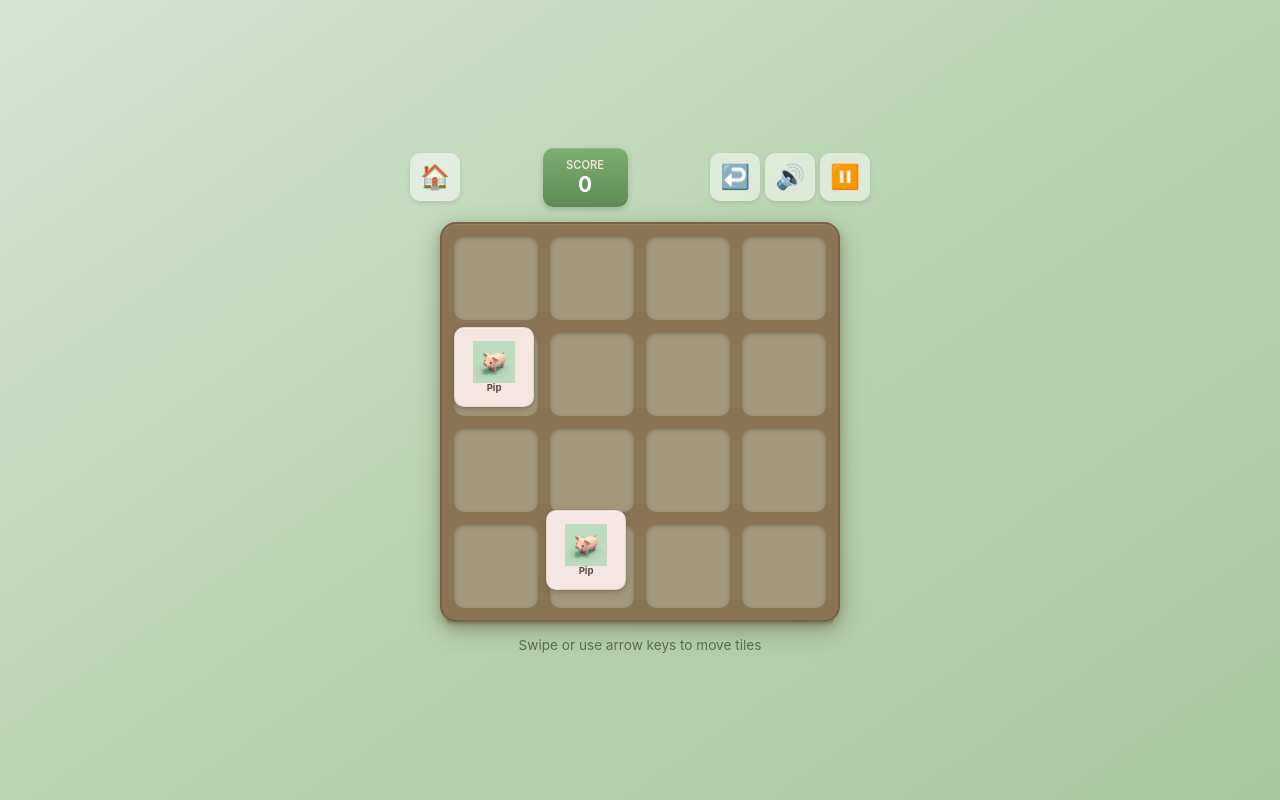
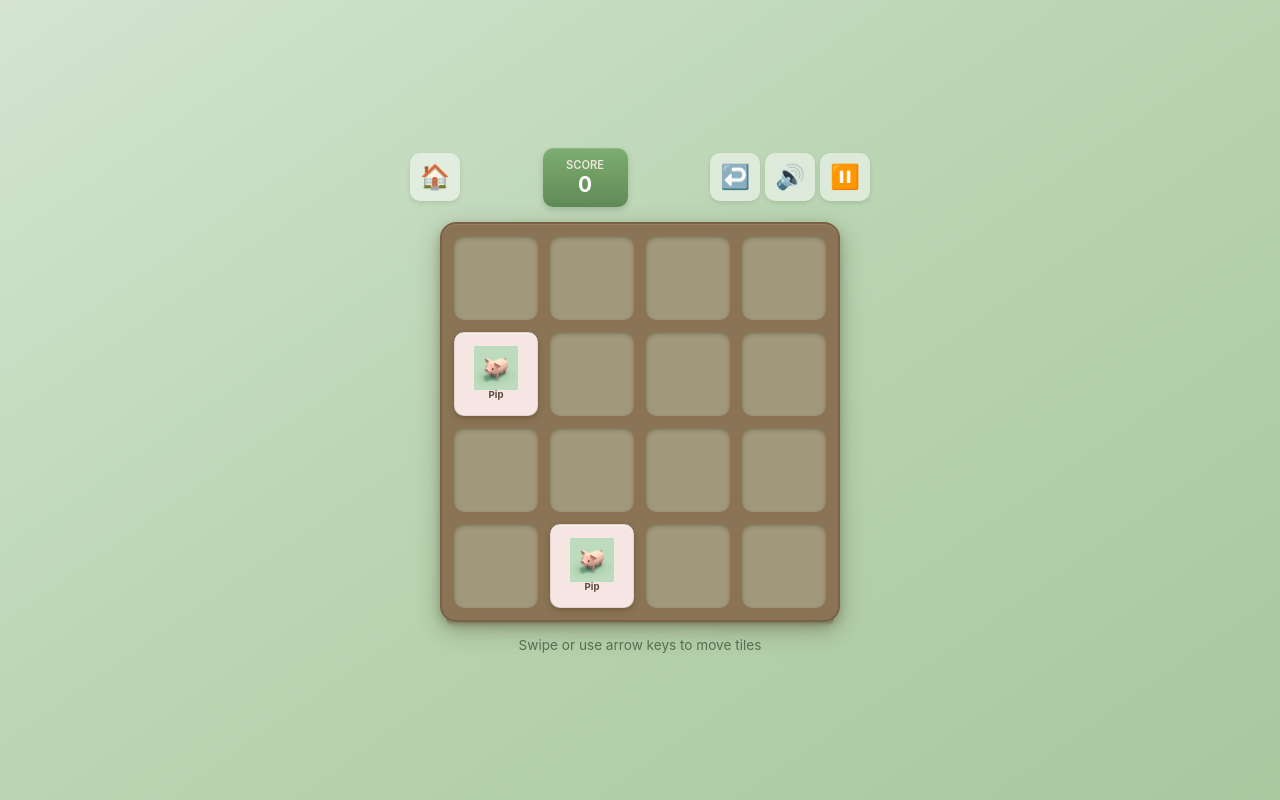
Before and after one commit to mtrlvr/powers-of-pig, a website: page src/index.html in a window 1280 px wide. Both pictures are taken after a click on the button "Play". Drawn offline with Linux system fonts and the light colour scheme.

Commit message:
finally fix the tile system

```diff
--- a/src/game.js
+++ b/src/game.js
@@ -231,9 +231,9 @@ class Game {
         // Current screen
         this.currentScreen = 'home';
 
-        // Cell positions (measured from actual DOM for mobile accuracy)
+        // Tile dimensions (calculated from grid)
+        this.tileSize = 0;
         this.cellPositions = [];
-        this.tileSize = 0;
 
         // Cache DOM elements
         this.cacheElements();
@@ -347,40 +347,9 @@ class Game {
         });
     }
 
-    // Calculate tile size and gap based on container
-    // Measures actual cell positions to avoid mobile browser layout discrepancies
+    // No longer needed - CSS Grid handles all positioning
     calculateDimensions() {
-        const tileContainer = document.querySelector('.tile-container');
-        const cells = document.querySelectorAll('.cell');
-
-        if (!tileContainer || cells.length < 16) return;
-
-        const tileContainerRect = tileContainer.getBoundingClientRect();
-
-        // Measure actual positions of all 16 cells relative to tile-container
-        // This avoids calculation errors on mobile browsers
-        this.cellPositions = [];
-        cells.forEach((cell, index) => {
-            const rect = cell.getBoundingClientRect();
-            const row = Math.floor(index / 4);
-            const col = index % 4;
-
-            if (!this.cellPositions[row]) {
-                this.cellPositions[row] = [];
-            }
-
-            this.cellPositions[row][col] = {
-                left: rect.left - tileContainerRect.left,
-                top: rect.top - tileContainerRect.top,
-                width: rect.width,
-                height: rect.height
-            };
-        });
-
-        // Use first cell dimensions for tile size
-        if (this.cellPositions[0] && this.cellPositions[0][0]) {
-            this.tileSize = this.cellPositions[0][0].width;
-        }
+        // Kept for compatibility with existing calls
     }
 
     // Start a new game
@@ -531,16 +500,9 @@ class Game {
         if (tile.isNew) element.classList.add('new');
         if (tile.merged) element.classList.add('merged');
 
-        // Use measured cell positions for exact alignment on all devices
-        const cellPos = this.cellPositions?.[tile.row]?.[tile.col];
-        const left = cellPos ? cellPos.left : 0;
-        const top = cellPos ? cellPos.top : 0;
-        const size = cellPos ? cellPos.width : this.tileSize;
-
-        element.style.width = `${size}px`;
-        element.style.height = `${size}px`;
-        element.style.left = `${left}px`;
-        element.style.top = `${top}px`;
+        // Use CSS Grid placement (1-indexed)
+        element.style.gridColumn = tile.col + 1;
+        element.style.gridRow = tile.row + 1;
 
         if (pig.color) {
             element.style.backgroundColor = pig.color;
--- a/src/styles.css
+++ b/src/styles.css
@@ -264,27 +264,28 @@ body {
 
 .tile-container {
     position: absolute;
-    top: 12px;
-    left: 12px;
-    right: 12px;
-    bottom: 12px;
+    top: 0;
+    left: 0;
+    right: 0;
+    bottom: 0;
+    display: grid;
+    grid-template-columns: repeat(4, 1fr);
+    grid-template-rows: repeat(4, 1fr);
+    gap: 12px;
+    padding: 12px;
 }
 
 /* ========== TILES ========== */
 .tile {
-    position: absolute;
     display: flex;
     flex-direction: column;
     justify-content: center;
     align-items: center;
     font-weight: 700;
     border-radius: 10px;
-    transition: top 0.15s cubic-bezier(0.25, 0.46, 0.45, 0.94),
-                left 0.15s cubic-bezier(0.25, 0.46, 0.45, 0.94);
     text-align: center;
     padding: 4px;
     overflow: hidden;
-    will-change: transform, top, left;
     /* Depth: soft drop shadow for elevation */
     box-shadow:
         0 3px 6px rgba(60, 45, 30, 0.2),
@@ -773,10 +774,8 @@ body {
     }
 
     .tile-container {
-        top: 8px;
-        left: 8px;
-        right: 8px;
-        bottom: 8px;
+        gap: 8px;
+        padding: 8px;
     }
 
     .tile {
```
Also changed, not shown: CLAUDE.md (+15 -3 lines).
